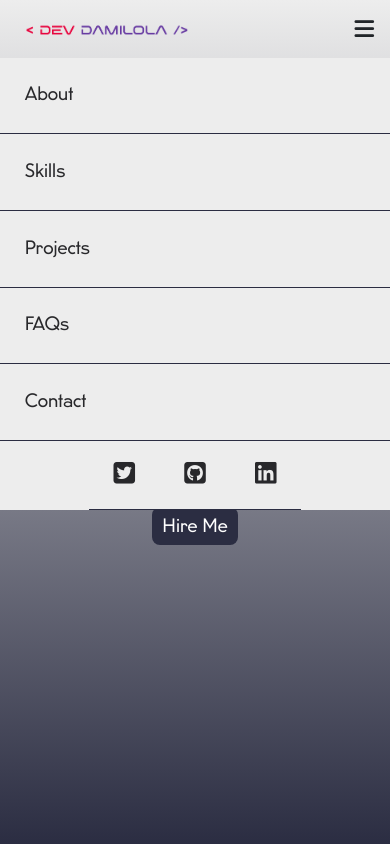
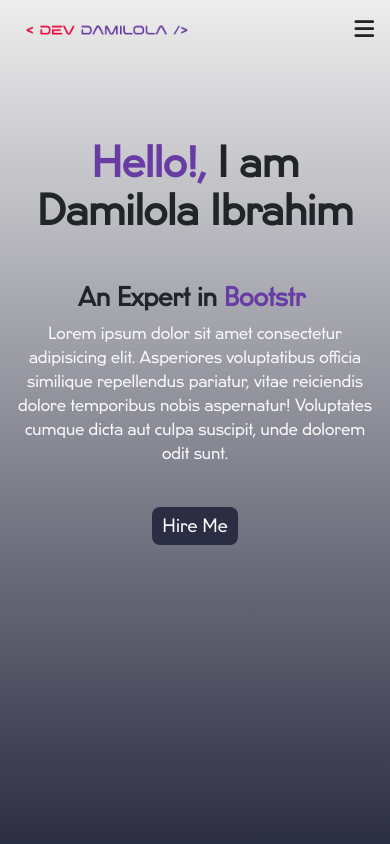
Before and after one commit to doiayokanmi/Dev-Damilola, a React (Vite) app: page / in a window 390 px wide. Shown: the top 844 px of the page. Built offline with nearby package versions, Linux system fonts and the light colour scheme.

Commit message:
responsive done

```diff
--- a/src/assets/components/Header.jsx
+++ b/src/assets/components/Header.jsx
@@ -5,6 +5,11 @@ const Header = () => {
 
   const [scrollPosition, setScrollPosition] = useState(0);
   const [backgroundColor, setBackgroundColor] = useState("transparent");
+  const [isNavOpen, setIsNavOpen] = useState(false);
+
+  const toggleNav = () => {
+    setIsNavOpen(!isNavOpen);
+  };
 
   useEffect(() => {
     const handleScroll = () => {
@@ -41,7 +46,7 @@ const Header = () => {
             <img className="img-fluid" src={Logo} alt="" id="brandLogo" />
           </a>
 
-          <div id="navLinksCon">
+          <div id="navLinksCon" className={`navbar-links ${isNavOpen ? 'open' : ''}`}>
             <a href="" className="navLink">
               About
             </a>
@@ -83,7 +88,7 @@ const Header = () => {
             </a>
           </div>
 
-          <i className="fa-solid fa-bars" id="mobileMenu"></i>
+          <i className="fa-solid fa-bars" id="mobileMenu" onClick={toggleNav}></i>
         </nav>
 
         <section id="heroSec">
--- a/src/phone.css
+++ b/src/phone.css
@@ -37,10 +37,15 @@
     background-color: var(--greyColor);
     left: 0;
     display: flex;
+    transition: .3s ease-in-out;
     flex-direction: column;
     align-items: center;
     overflow: hidden;
-    height: auto;
+    height: 0;
+  }
+
+  .open {
+    height: auto !important;
   }
 
   #heroSec {
```
